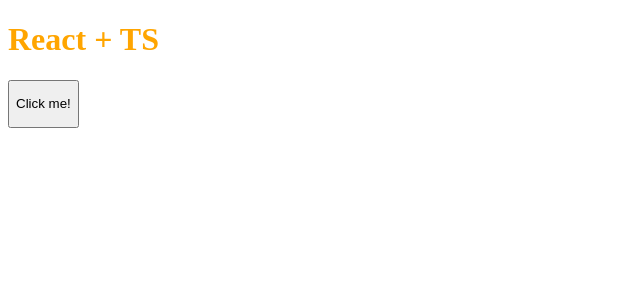
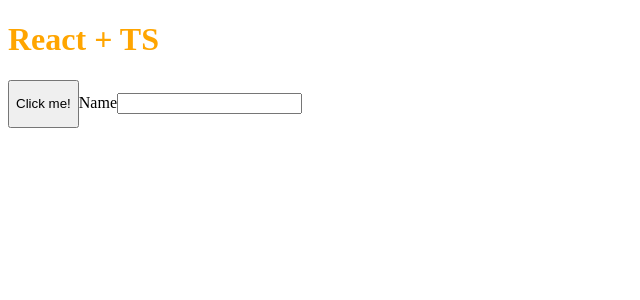
Before and after one commit to lukasz-klekner/react-ts-typing-template, a React app: page / in a window 1280 px wide. Shown: the top 300 px of the page, without its empty margins (0-640 px from the left). Built offline with nearby package versions, Linux system fonts and the light colour scheme.

Commit message:
feat: adds Input component and types it

```diff
--- a/src/App.tsx
+++ b/src/App.tsx
@@ -1,10 +1,15 @@
-import { MouseEvent } from 'react'
+import { ChangeEventHandler, MouseEventHandler } from 'react'
 import { Button } from './components/Button'
+import { Input } from './components/Input'
 import './style.css'
 
 export const App = () => {
-  const handleClick = (event: MouseEvent<HTMLButtonElement>) => {
+  const handleClick: MouseEventHandler<HTMLButtonElement> = (event) => {
     console.log('Clicked', event.target)
+  }
+
+  const handleChange: ChangeEventHandler<HTMLInputElement> = (event) => {
+    console.log(event?.target.value)
   }
   return (
     <div>
@@ -13,6 +18,8 @@
       <Button onClick={handleClick}>
         <p>Click me!</p>
       </Button>
+
+      <Input name="name" id="name" label="Name" onChange={handleChange} />
     </div>
   )
 }
--- a/src/components/Button.tsx
+++ b/src/components/Button.tsx
@@ -1,10 +1,10 @@
-import { MouseEvent, ReactNode } from 'react'
+import { MouseEventHandler, ReactNode } from 'react'
 
 interface ButtonProps {
   type?: 'submit' | 'reset' | 'button'
   children: ReactNode
   isDisabled?: boolean
-  onClick: (e: MouseEvent<HTMLButtonElement>) => void
+  onClick: MouseEventHandler
 }
 
 export const Button = ({
--- /dev/null
+++ b/src/components/Input.tsx
@@ -0,0 +1,32 @@
+// import { ChangeEvent } from 'react'
+
+import { ChangeEventHandler } from 'react'
+
+interface InputProps {
+  type?: 'text' | 'checkbox' | 'radio'
+  label: string
+  name: string
+  id: string
+  isDisabled?: boolean
+  onChange: ChangeEventHandler
+}
+
+export const Input = ({
+  type = 'text',
+  label,
+  name,
+  id,
+  isDisabled = false,
+  onChange,
+}: InputProps) => (
+  <label htmlFor={id}>
+    {label}
+    <input
+      type={type}
+      name={name}
+      id={id}
+      disabled={isDisabled}
+      onChange={onChange}
+    />
+  </label>
+)
```
